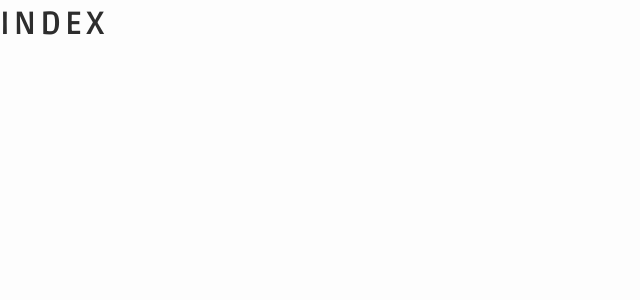
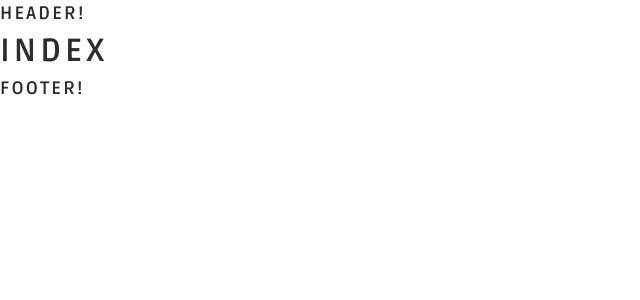
Before and after one commit to Alexander-Oliver-Beck-Sommer/devastato, a Next.js app: page / in a window 1280 px wide. Shown: the top 300 px of the page, without its empty margins (0-640 px from the left). Built offline with nearby package versions, Linux system fonts and the light colour scheme.

Commit message:
Added layout component for page transition and etc.

```diff
--- a/components/Footer/Footer.tsx
+++ b/components/Footer/Footer.tsx
@@ -0,0 +1,9 @@
+import styles from "../../scss/components/_footer.module.scss";
+
+export default function Footer() {
+  return (
+    <div>
+      <h3>Footer!</h3>
+    </div>
+  );
+}
--- a/components/Header/Header.tsx
+++ b/components/Header/Header.tsx
@@ -0,0 +1,9 @@
+import styles from "../../scss/components/_header.module.scss";
+
+export default function Header() {
+  return (
+    <div>
+      <h3>Header!</h3>
+    </div>
+  );
+}
--- /dev/null
+++ b/components/Layout.tsx
@@ -0,0 +1,17 @@
+import { useRouter } from "next/router";
+import Header from "./Header/Header";
+import Footer from "./Footer/Footer";
+
+export default function Layout({ children }) {
+  const router = useRouter();
+  // Basically hide the navigation and footer when we land on the 404 page. We can also change it to something else if we want to
+  const showHeader = router.pathname === "/404" ? false : true;
+  const showFooter = router.pathname === "/404" ? false : true;
+  return (
+    <>
+      {showHeader && <Header />}
+      {children}
+      {showFooter && <Footer />}
+    </>
+  );
+}
--- a/pages/_app.tsx
+++ b/pages/_app.tsx
@@ -1,6 +1,26 @@
 import "../scss/globals.scss";
 import type { AppProps } from "next/app";
+import Layout from "../components/Layout";
+import { motion } from "framer-motion";
 
-export default function App({ Component, pageProps }: AppProps) {
-  return <Component {...pageProps} />;
+export default function App({ Component, pageProps, router }: AppProps) {
+  return (
+    <Layout>
+      <motion.main
+        key={router.route}
+        initial="initial"
+        animate="animate"
+        variants={{
+          initial: {
+            opacity: 0,
+          },
+          animate: {
+            opacity: 1,
+          },
+        }}
+      >
+        <Component {...pageProps} />
+      </motion.main>
+    </Layout>
+  );
 }
```
Also changed, not shown: components/LandingBanner/LandingBanner.tsx (+9 -0 lines).
